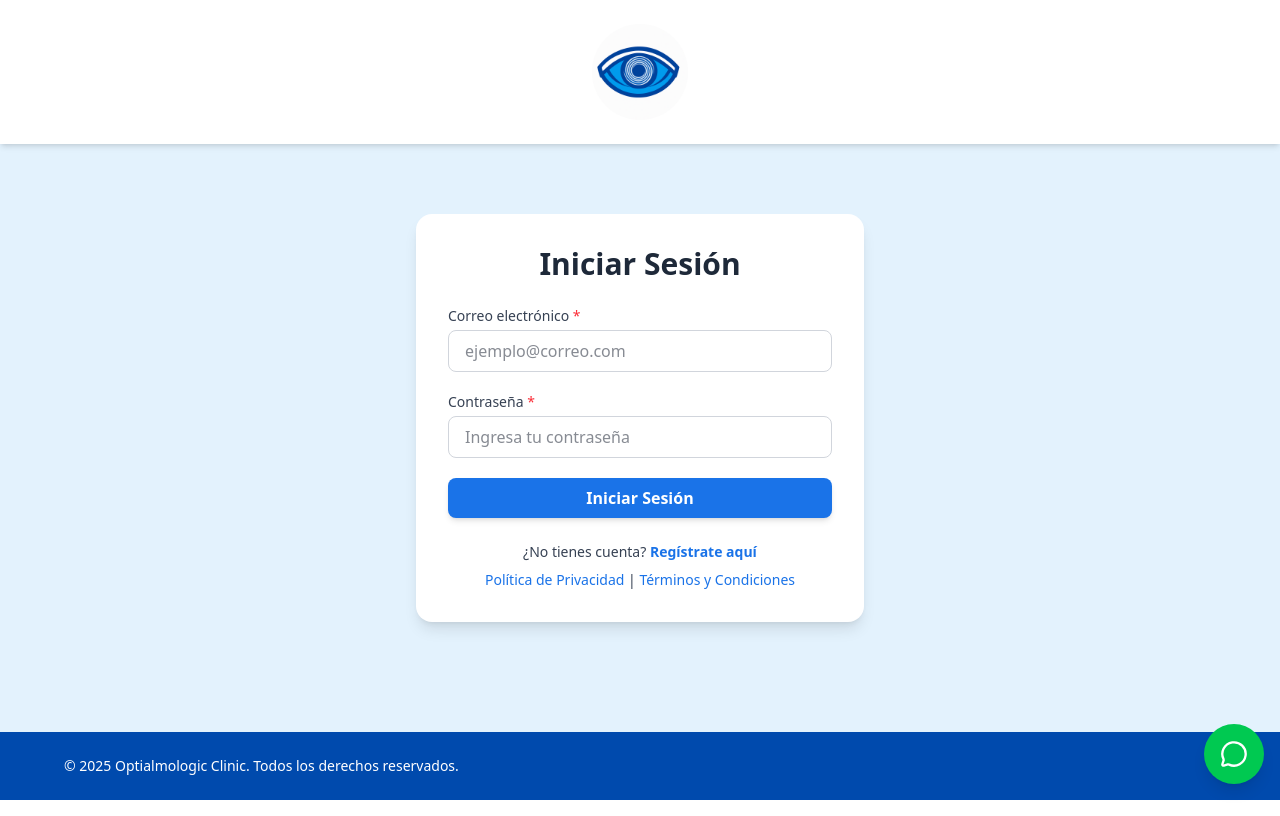
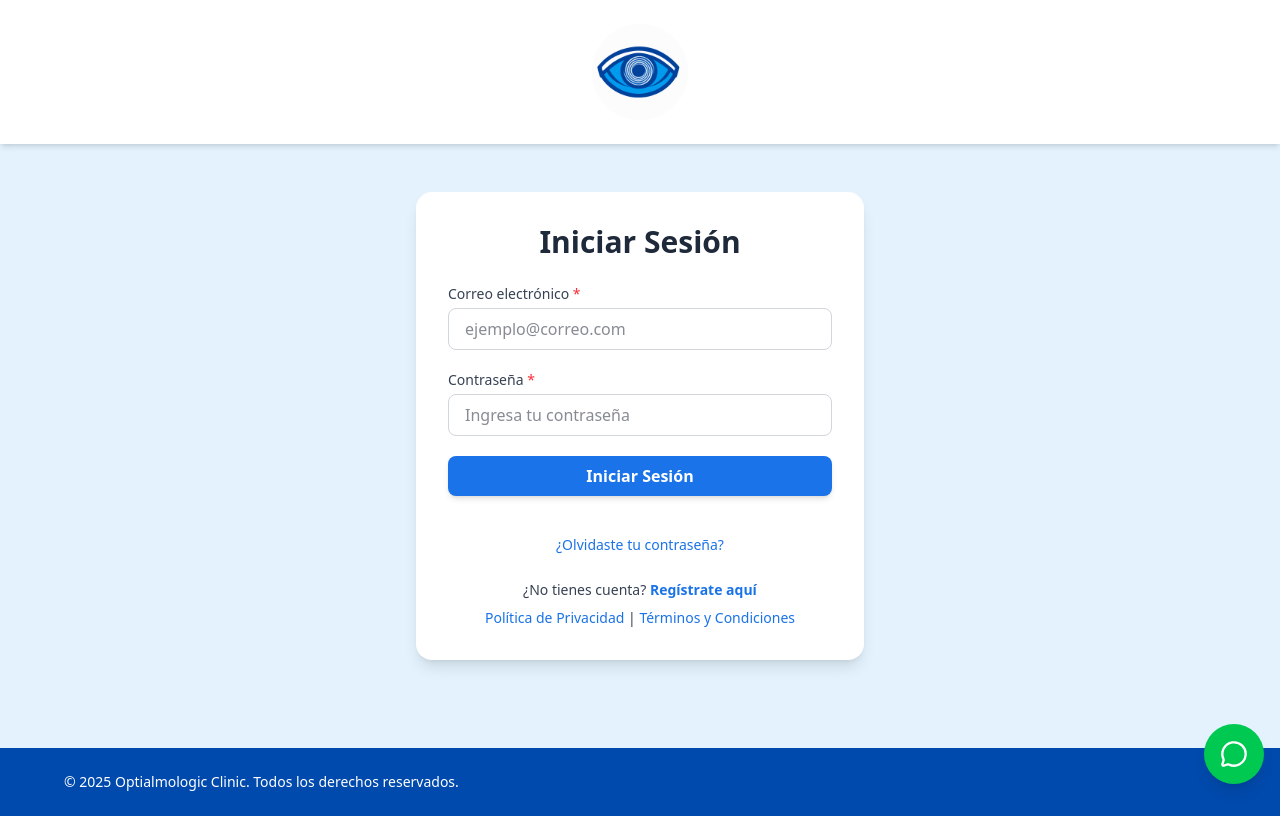
Before and after one commit to valejmartzz/OptialmologicClinic, a React (Vite) app in the folder Frontend/: page /login in a window 1280 px wide. Built offline with nearby package versions, Linux system fonts and the light colour scheme.

Commit message:
Update login.jsx

```diff
--- a/Frontend/src/componentes/login.jsx
+++ b/Frontend/src/componentes/login.jsx
@@ -117,7 +117,18 @@ export default function Login() {
             >
               Iniciar Sesión
             </button>
+
+            {/* NUEVO: Enlace para recuperar contraseña */}
+            <div className="text-center mt-4">
+              <Link
+                to="/recuperar"
+                className="text-sm text-[#1A73E8] font-medium hover:underline"
+              >
+                ¿Olvidaste tu contraseña?
+              </Link>
+            </div>
           </form>
+
           <div className="text-center text-sm text-gray-700 mt-6 space-y-2">
             <p>
               ¿No tienes cuenta?{" "}
```
